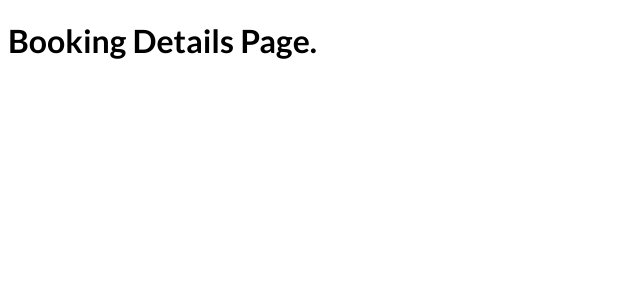
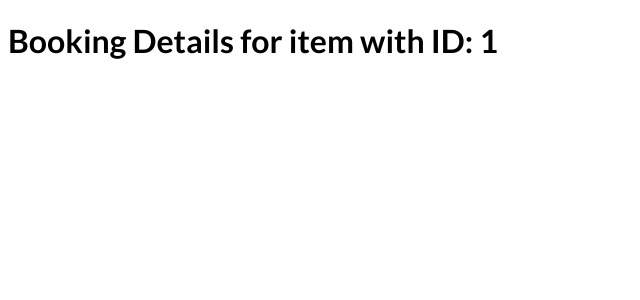
Before and after one commit to ShadrackAdwera/File-Based-Routing, a Next.js app: page /bookings/1 in a window 1280 px wide. Shown: the top 300 px of the page, without its empty margins (0-640 px from the left). Built offline with nearby package versions, Linux system fonts and the light colour scheme.

Commit message:
extract dynamic data from url path

```diff
--- a/pages/bookings/[id].js
+++ b/pages/bookings/[id].js
@@ -1,6 +1,10 @@
+import { useRouter } from 'next/router';
+
 const BookingDetails = () => {
+    const router = useRouter();
+
     return <div>
-        <h1>Booking Details Page.</h1>
+        <h1>{`Booking Details for item with ID: ${router.query.id}`}</h1>
     </div>;
     }
     export default BookingDetails;
```
